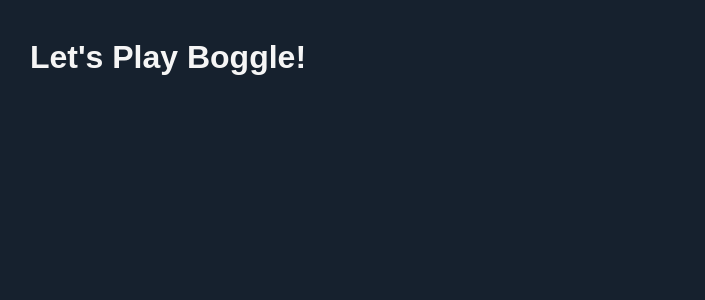
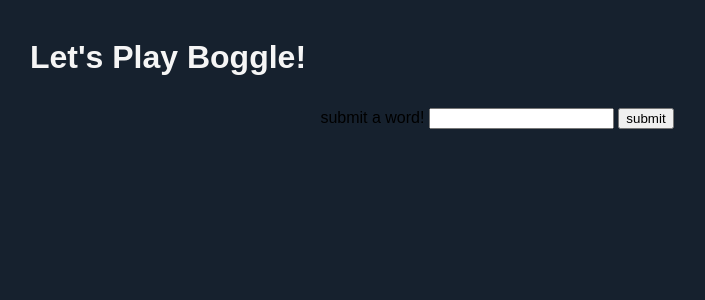
Before and after one commit to dixls/flask-boggle, a Flask app: page / in a window 1280 px wide. Shown: the top 300 px of the page, without its empty margins (472-1177 px from the left). Run offline with Flask 2, Linux system fonts and the light colour scheme; parts of the project's set-up code (start-up, migrations or seed data) failed here and were passed over.

Commit message:
created guess form template

```diff
--- a/templates/board.html
+++ b/templates/board.html
@@ -11,4 +11,5 @@
         </tr>
     {% endfor %}
 </table>
+{% include 'guess-form.html' %}
 {% endblock %}
--- /dev/null
+++ b/templates/guess-form.html
@@ -0,0 +1,7 @@
+{% block form %}
+<form action="/submit" method="post">
+    <label for="guess">submit a word!</label>
+    <input type="text" name="guess">
+    <button>submit</button>
+</form>
+{% endblock %}
```
